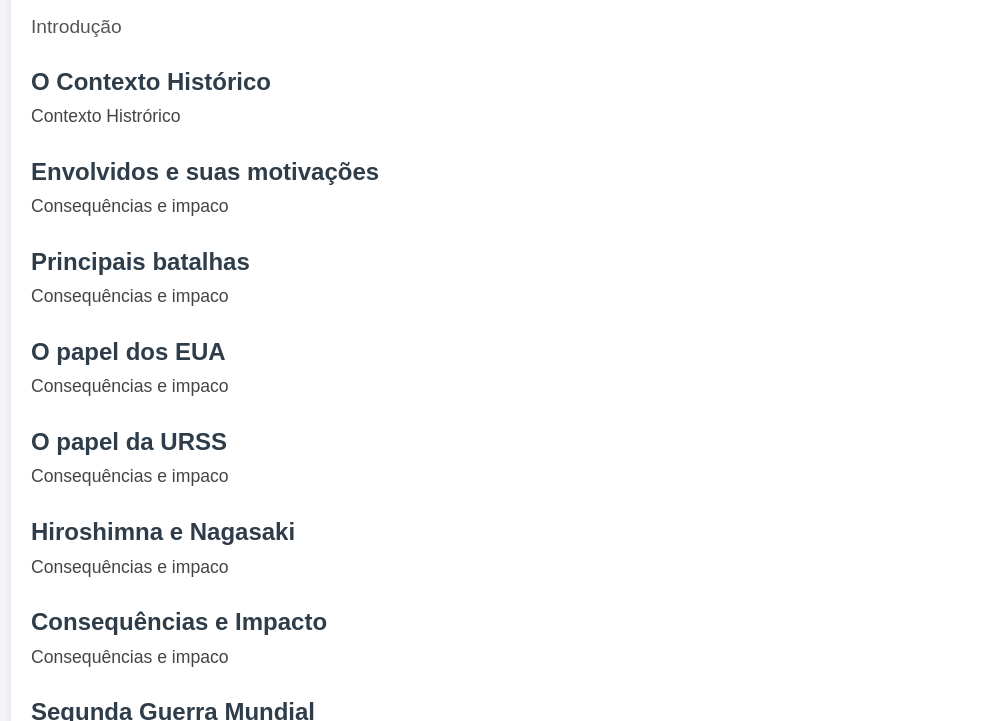
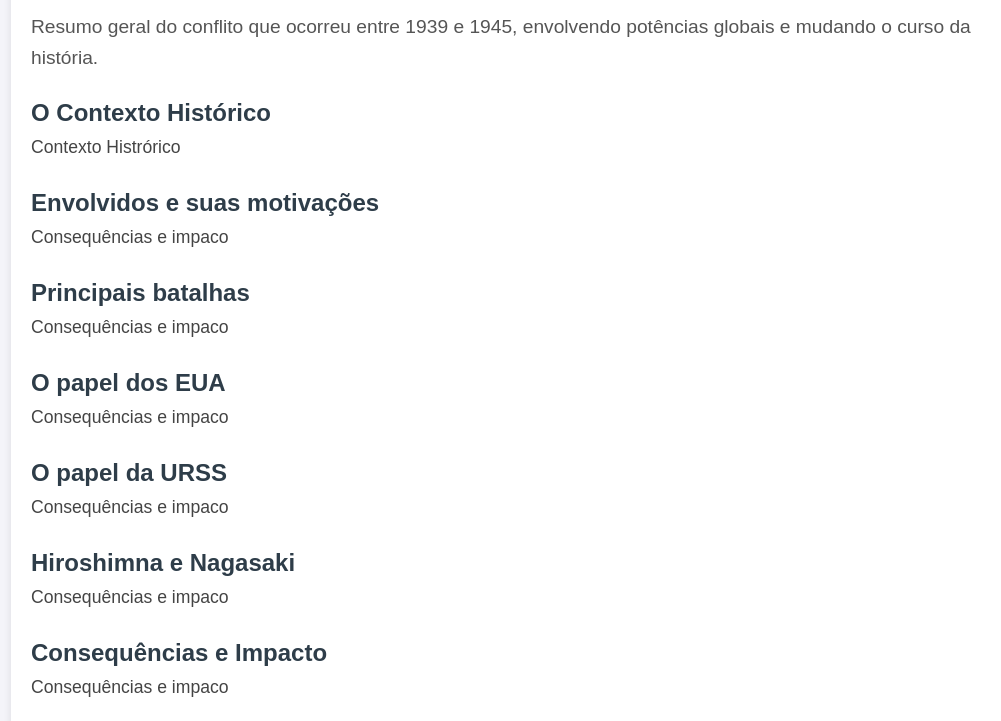
Before and after one commit to GabrielYukio1/Gerencia-de-Configuracao, a plain HTML site: page index1.html in a window 1280 px wide. Shown: the part 99-820 px from the top of the page, without its empty margins (129-1130 px from the left). Drawn offline with Linux system fonts and the light colour scheme.

Commit message:
Introdução da Segunda Guerra mundial

```diff
--- a/index1.html
+++ b/index1.html
@@ -13,7 +13,7 @@
 
     <div class="section">
       <p class="intro">
-        Introdução
+        Resumo geral do conflito que ocorreu entre 1939 e 1945, envolvendo potências globais e mudando o curso da história.
       </p>
 
       <h2>O Contexto Histórico</h2>
```
